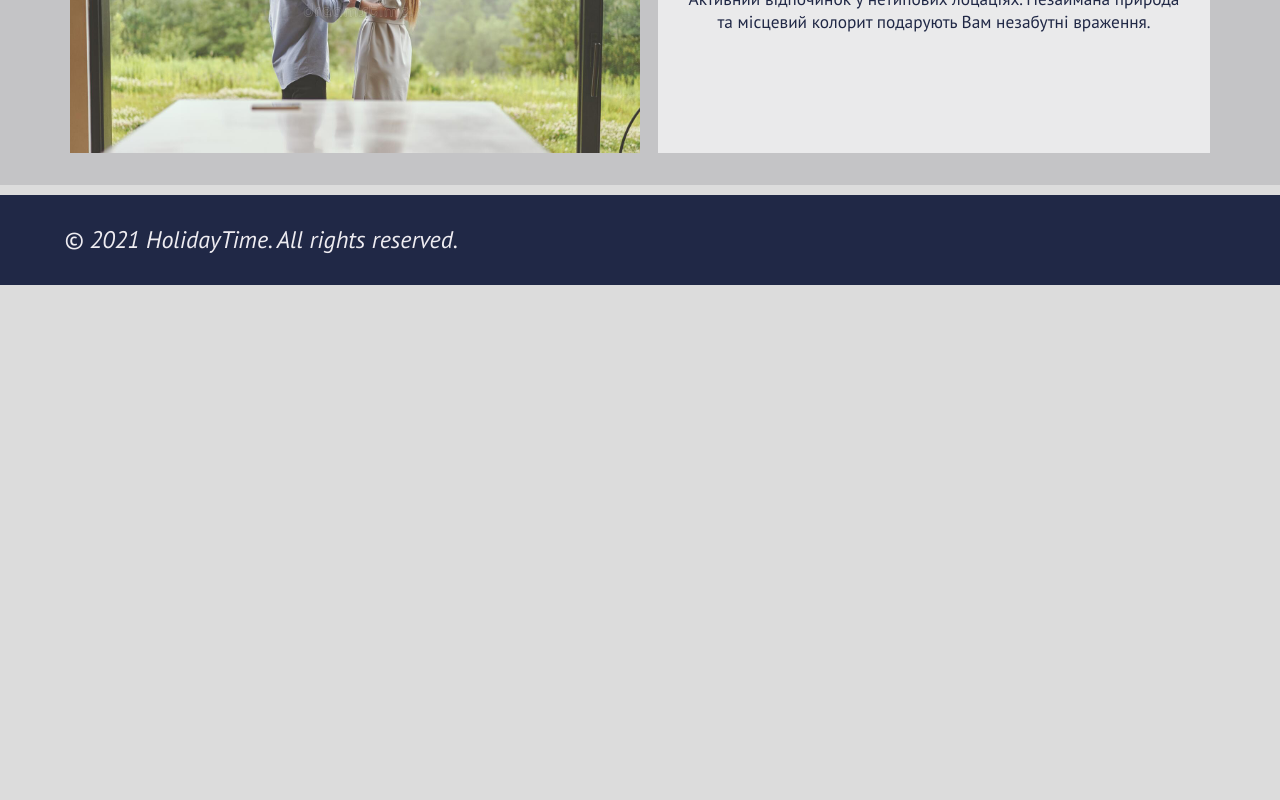
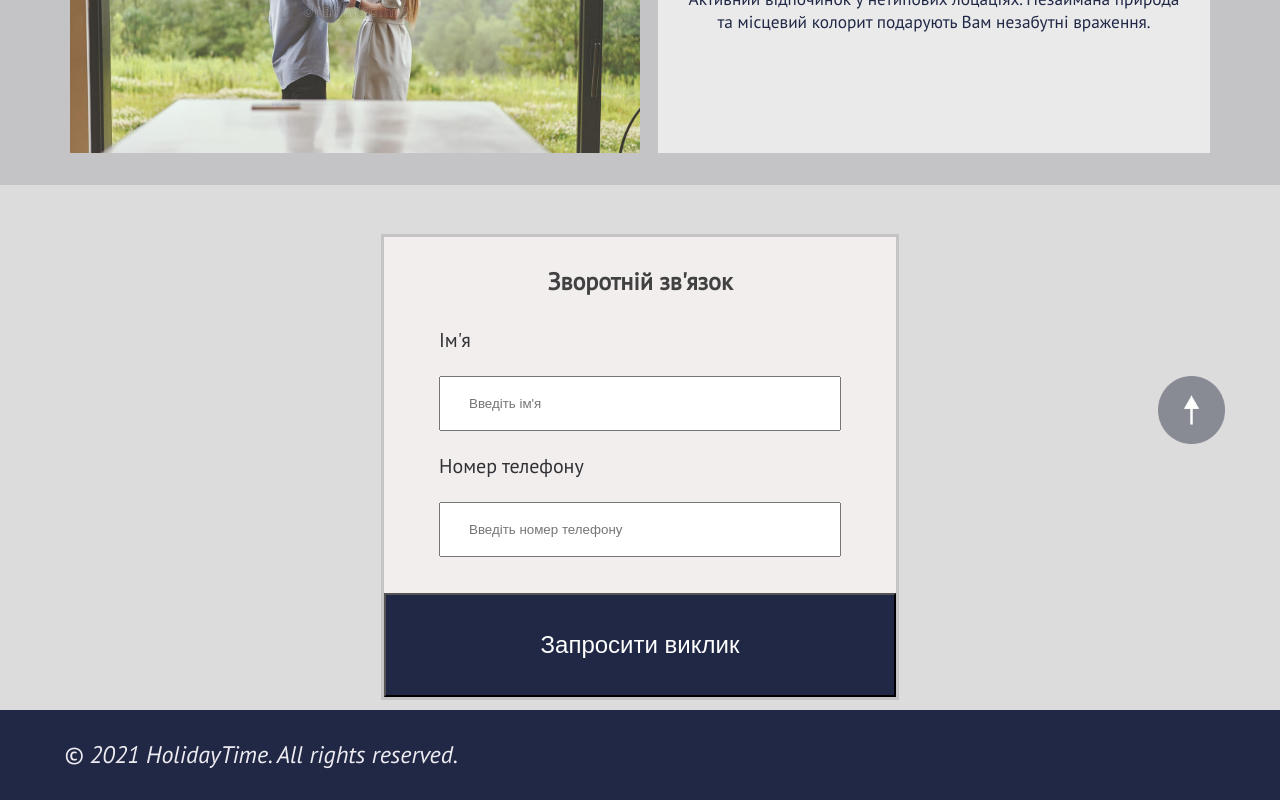
Before and after one commit to RSS-777/HolidayTime, a React (Vite) app: page / in a window 1280 px wide. Shown: the part 1301-2101 px from the top of the page. Before the commit the page ends 1586 px from the top, so only its background shows below. Built offline with nearby package versions, Linux system fonts and the light colour scheme.

Commit message:
complete page home

```diff
--- /dev/null
+++ b/src/components/Feedback.tsx
@@ -0,0 +1,16 @@
+import { FC } from "react";
+
+export const Feedback: FC = () => {
+    return(
+        <form className="feedback">
+            <h4 className="feedback__title">Зворотній зв'язок</h4>
+            <div className="feedback__content">
+                <label className="feedback__label" htmlFor="name">Ім'я</label>
+                <input className="feedback__input" type="text" placeholder="Введіть ім'я"  id="name"/>
+                <label className="feedback__label" htmlFor="phone">Номер телефону</label>
+                <input className="feedback__input" type="text" placeholder="Введіть номер телефону" id="phone"/>
+            </div>
+            <button className="feedback__button">Запросити виклик</button>
+        </form>
+    )
+}
--- a/src/pages/Home.tsx
+++ b/src/pages/Home.tsx
@@ -3,14 +3,21 @@ import { Container } from '../components/Container';
 import { Titles } from '../components/Titles';
 import { SliderBlock } from '../components/SliderBlock';
 import { Relax } from '../components/Relax';
+import { Feedback } from '../components/Feedback';
+import upHillIcon from '../assets/images/home/uphill.png';
 
 const Home: FC = () => {
     return (
         <Container>
             <section className='section1'>
+                <span className='section1__anchor' id='up'></span>
                 <Titles />
                 <SliderBlock />
                 <Relax />
+                <Feedback />
+                <a className='section1__link' href="#up">
+                    <img className='section1__image' src={upHillIcon} alt="Up" />
+                </a>
             </section>
         </Container>
     )
--- a/src/scss/base/_globals.scss
+++ b/src/scss/base/_globals.scss
@@ -1,6 +1,6 @@
 body {
     font-family:  var(--font-family-PTSans-reg);
-    background-color: var(--color-background-main);
+    background-color: var(--background-main);
 }
 // --font-family-PTSans-reg: 'PTSans-Regular';
 // --font-family-PTSans-reg-it: 'PTSans-Regular-italic';
--- a/src/scss/base/_variables.scss
+++ b/src/scss/base/_variables.scss
@@ -1,13 +1,17 @@
 :root {
     --color-primary: #202846;
     --color-primary-select: #313853;
+    --color-black-text: #414141;
+    --color-black-text2: #323236;
     --color-white: white;
+    --color-white-footer: #EEECF1;
     --color-gray: #C4C4C6;
-    --color-white-footer: #EEECF1;
-    --color-background-main: #DCDCDC;
-    --color-background-nav-sl: #215023;
-    --color-background-nav-sl-active: #A5BB4F;
-    --color-background-text: #EAEAEB;
+    --background-main: #DCDCDC;
+    --background-nav-sl: #215023;
+    --background-nav-sl-active: #A5BB4F;
+    --background-relax-text: #EAEAEB;
+    --background-form: #F2EEEE;
+
     --font-family-PTSans-reg: 'PTSans-Regular';
     --font-family-PTSans-reg-it: 'PTSans-Regular-italic';
     --font-family-PTSans-bold: 'PTSans-Bold';
--- /dev/null
+++ b/src/scss/components/_feedback.scss
@@ -0,0 +1,65 @@
+.feedback {
+    max-width: 518px;
+    margin: 49px auto 0;
+    border: 3px solid var(--color-gray);
+    background-color: var(--background-form);
+
+    &__title {
+        text-align: center;
+        color: var(--color-black-text);
+        @include fluid-size-text(22, 36);
+        line-height: 47px;
+        margin-top: 21px;
+    }
+
+    &__content {
+        display: flex;
+        flex-direction: column;
+        padding: 0 55px;
+        margin: 0 auto 36px;
+    }
+
+    &__label {
+        color: var(--color-black-text2);
+        @include fluid-size-text(16, 30);
+        line-height: 39px;
+        letter-spacing: 0%;
+        padding: 16px 0;
+    }
+
+    &__input {
+        padding: 18px 28px;
+    }
+
+    &__button {
+        text-align: center;
+        width: 100%;
+        height: 104px;
+        background-color: var(--color-primary);
+        color: var(--color-white);
+        @include fluid-size-text(22, 36);
+        line-height: 47px;
+        letter-spacing: 0%;
+    }
+
+    &__button:hover {
+        cursor: pointer;
+        color: var(--color-gray);
+    }
+}
+
+@include modile {
+    .feedback {
+        &__content {
+            padding: 0 25px;
+        }
+
+        &__label {
+            line-height: 16px;
+        }
+
+        &__button {
+            height: 84px;
+        }
+    }
+}
--- a/src/scss/components/_relax.scss
+++ b/src/scss/components/_relax.scss
@@ -13,10 +13,9 @@
         display: flex;
         align-items: center;
         text-align: center;
-        font-family: var(--font-family-PTSans-reg);
         @include fluid-size-text(14, 26);
         padding: 34px 26px;
-        background-color: var(--color-background-text);
+        background-color: var(--background-relax-text);
         color: var(--color-primary);
     }
 }
--- a/src/scss/components/_slider.scss
+++ b/src/scss/components/_slider.scss
@@ -46,7 +46,7 @@
     @include fluid-img-height(10, 20);
     border-radius: 50%;
     margin-top: -35px;
-    background-color: var(--color-background-nav-sl);
+    background-color: var(--background-nav-sl);
     border: none;
     cursor: pointer;
     transition: background-color 0.3s ease;
@@ -57,5 +57,5 @@
 }
 
 .slick-dots li.slick-active button {
-    background-color: var(--color-background-nav-sl-active);
+    background-color: var(--background-nav-sl-active);
 }
--- a/src/scss/main.scss
+++ b/src/scss/main.scss
@@ -1,4 +1,4 @@
-@import './base/normalize', './base/extends', './base/fonts', './base/globals', './base/mixins', './base/variables', './base/media';
+@import './base/normalize', './base/fonts', './base/mixins', './base/variables', './base/media', './base/extends', './base/globals';
 @import './components/container';
 @import './components/navigation';
 @import './components/footer';
@@ -8,3 +8,4 @@
 @import './components/titles';
 @import './components/sliderBlock';
 @import './components/relax';
+@import './components/feedback';
--- a/src/scss/pages/_home.scss
+++ b/src/scss/pages/_home.scss
@@ -1,4 +1,28 @@
 .section1 {
+    position: relative;
     max-width: 1485px;
     margin: 0 auto;
+
+    &__anchor {
+        position: absolute;
+        top: -150px;
+    }
+
+    &__link {
+        position: absolute;
+        bottom: 252px;
+        right: 55px;
+        @include fluid-img-width(51, 101)
+    }
 }
+
+@include table {
+    .section1 {
+        &__link {
+            position: absolute;
+            bottom: 182px;
+            right: 25px;
+            @include fluid-img-width(31, 101)
+        }
+    }
+}
```
Also changed, not shown: src/assets/images/home/uphill.png (added).
